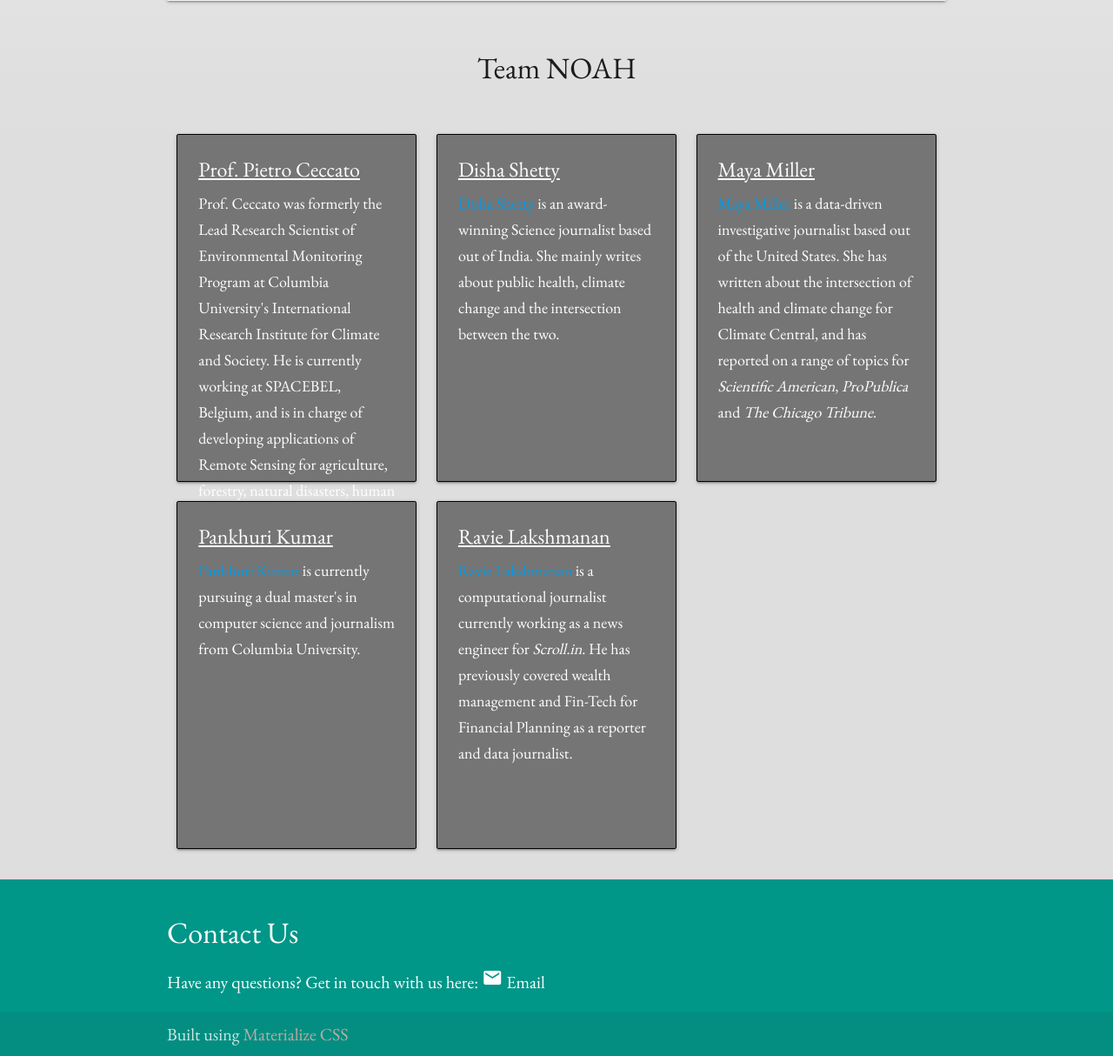
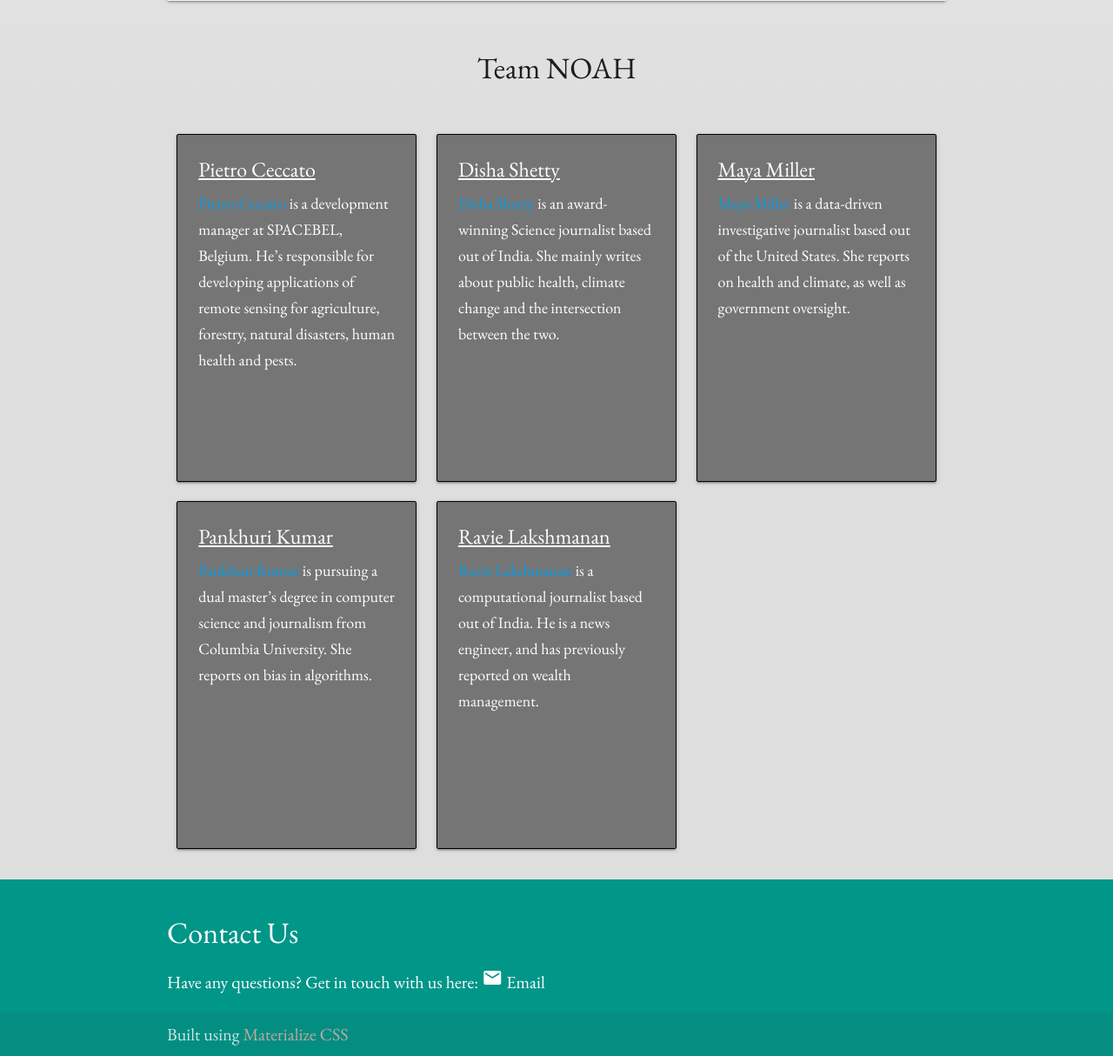
Before and after one commit to ravielakshmanan/arcgis, a Flask app: page / in a window 1280 px wide. Shown: the part 3037-4251 px from the top of the page at 87% size. Run offline with Flask 2, Linux system fonts and the light colour scheme; some libraries are stand-ins or nearby versions.

Commit message:
further style changes

```diff
--- a/templates/index.html
+++ b/templates/index.html
@@ -207,8 +207,8 @@
       <div class="col s12 m6 l4">
         <div class="card grey darken-1 cc">
           <div class="card-content white-text">
-            <span class="card-title"><u>Prof. Pietro Ceccato</u></span>
-            <p><strong>Prof. Ceccato</strong> was formerly the Lead Research Scientist of Environmental Monitoring Program at Columbia University's International Research Institute for Climate and Society. He is currently working at SPACEBEL, Belgium, and is in charge of developing applications of Remote Sensing for agriculture, forestry, natural disasters, human health and pest management.</p>
+            <span class="card-title"><u>Pietro Ceccato</u></span>
+            <p><a target="_blank" href="https://www.linkedin.com/in/pietro-ceccato-694b231a"><strong>Pietro Ceccato</strong></a> is a development manager at SPACEBEL, Belgium. He’s responsible for developing applications of remote sensing for agriculture, forestry, natural disasters, human health and pests.</p>
           </div>
         </div>
       </div>
@@ -226,7 +226,7 @@
         <div class="card grey darken-1 cc">
           <div class="card-content white-text">
             <span class="card-title"><u>Maya Miller</u></span>
-            <p><a target="_blank" href="https://twitter.com/mayatmiller"><strong>Maya Miller</strong></a> is a data-driven investigative journalist based out of the United States. She has written about the intersection of health and climate change for Climate Central, and has reported on a range of topics for <i>Scientific American</i>, <i>ProPublica</i> and <i>The Chicago Tribune</i>.</p>
+            <p><a target="_blank" href="https://twitter.com/mayatmiller"><strong>Maya Miller</strong></a> is a data-driven investigative journalist based out of the United States. She reports on health and climate, as well as government oversight.</p>
           </div>
         </div>
       </div>
@@ -235,7 +235,7 @@
         <div class="card grey darken-1 cc">
           <div class="card-content white-text">
             <span class="card-title"><u>Pankhuri Kumar</u></span>
-            <p><a target="_blank" href="https://pankhurikumar23.github.io/"><strong>Pankhuri Kumar</strong></a> is currently pursuing a dual master's in computer science and journalism from Columbia University.</p>
+            <p><a target="_blank" href="https://pankhurikumar23.github.io/"><strong>Pankhuri Kumar</strong></a> is pursuing a dual master’s degree in computer science and journalism from Columbia University. She reports on bias in algorithms.</p>
           </div>
         </div>
       </div>
@@ -244,7 +244,7 @@
         <div class="card grey darken-1 cc">
           <div class="card-content white-text">
             <span class="card-title"><u>Ravie Lakshmanan</u></span>
-            <p><a target="_blank" href="https://ravielakshmanan.github.io/"><strong>Ravie Lakshmanan</strong></a> is a computational journalist currently working as a news engineer for <i>Scroll.in</i>. He has previously covered wealth management and Fin-Tech for Financial Planning as a reporter and data journalist.</p>
+            <p><a target="_blank" href="https://ravielakshmanan.github.io/"><strong>Ravie Lakshmanan</strong></a> is a computational journalist based out of India. He is a news engineer, and has previously reported on wealth management.</p>
           </div>
         </div>
       </div>
```
Also changed, not shown: templates/render_map.html (+10 -4 lines), 1 other file.
